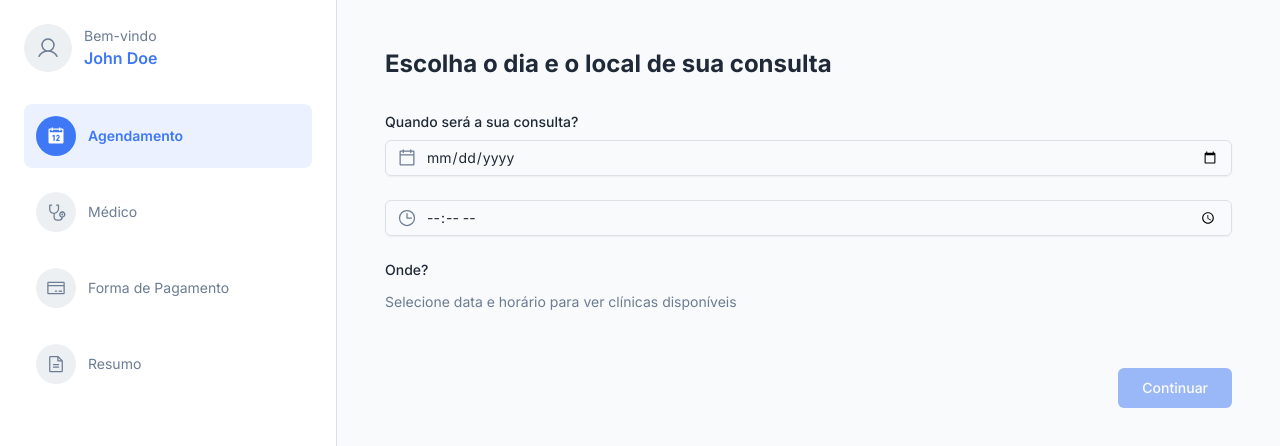
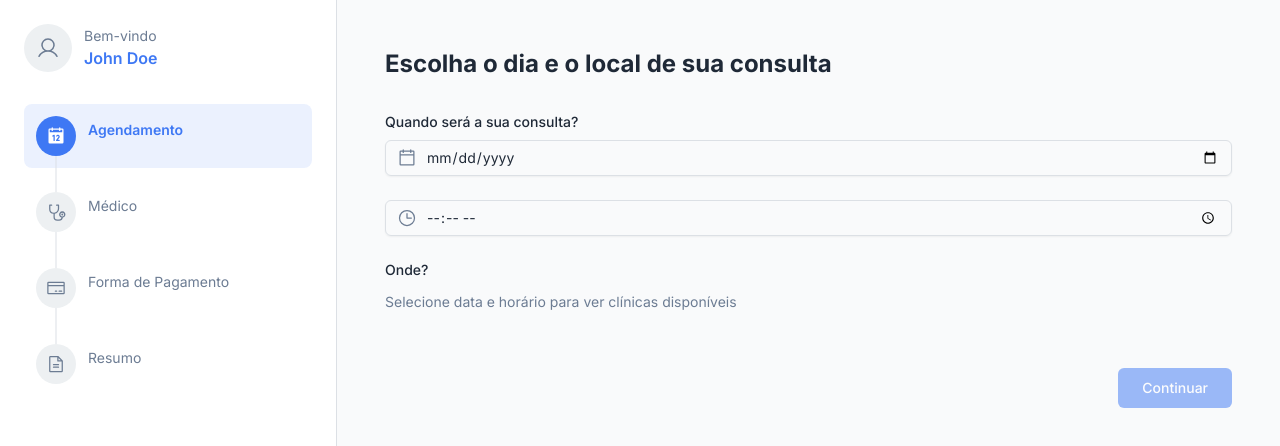
Before and after one commit to Miltonr87/medical-appointment, a Next.js app: page /appointment in a window 1280 px wide. Shown: the top 446 px of the page. Built offline with nearby package versions, Linux system fonts and the light colour scheme.

Commit message:
update buttons to match design system

```diff
--- a/src/components/AppointmentSidebar.tsx
+++ b/src/components/AppointmentSidebar.tsx
@@ -35,34 +35,40 @@ export const AppointmentSidebar = ({
         </div>
       </div>
 
-      <nav className="space-y-3">
-        {steps.map((step) => {
+      <nav className="space-y-3 relative">
+        {steps.map((step, index) => {
           const Icon = step.icon;
           const isActive = currentStep === step.number;
           const isCompleted = currentStep > step.number;
-
+          const isLast = index === steps.length - 1;
           return (
             <div
               key={step.number}
               className={cn(
-                'flex items-center gap-3 p-3 rounded-lg transition-colors duration-200',
-                isActive && 'bg-primary/10',
-                isCompleted && 'opacity-70'
+                'flex items-start gap-3 p-3 rounded-lg transition-colors duration-200 relative',
+                isActive && 'bg-primary/10'
               )}
             >
+              <div className="relative flex flex-col items-center">
                 <div
                   className={cn(
-                  'w-10 h-10 rounded-full flex items-center justify-center',
+                    'w-10 h-10 rounded-full flex items-center justify-center z-10',
                     isActive
+                      ? 'bg-primary text-primary-foreground'
+                      : isCompleted
                       ? 'bg-primary text-primary-foreground'
                       : 'bg-muted text-muted-foreground'
                   )}
                 >
                   <Icon size={20} weight={isActive ? 'fill' : 'regular'} />
                 </div>
+                {!isLast && (
+                  <div className="absolute top-10 left-1/2 -translate-x-1/2 w-px h-[36px] bg-border"></div>
+                )}
+              </div>
               <span
                 className={cn(
-                  'text-sm',
+                  'text-sm mt-1',
                   isActive
                     ? 'text-primary font-semibold'
                     : 'text-muted-foreground'
--- a/src/components/steps/DoctorStep.tsx
+++ b/src/components/steps/DoctorStep.tsx
@@ -126,13 +126,21 @@ export const DoctorStep = ({ onContinue, onBack }: DoctorStepProps) => {
           ))}
         </div>
       </div>
-      <div className="flex justify-between gap-3 pt-6">
-        <Button variant="outline" onClick={onBack} size="lg">
-          Voltar
-        </Button>
-        <Button onClick={handleContinue} disabled={!selectedDoctor} size="lg">
-          Continuar
-        </Button>
+      <div className="flex justify-end gap-3 pt-6">
+        <div className="flex justify-end gap-3 pt-6">
+          <Button
+            variant="ghost"
+            onClick={onBack}
+            size="lg"
+            className="text-muted-foreground hover:bg-muted"
+          >
+            Voltar
+          </Button>
+
+          <Button onClick={handleContinue} disabled={!selectedDoctor} size="lg">
+            Continuar
+          </Button>
+        </div>
       </div>
     </div>
   );
--- a/src/components/steps/PaymentStep.tsx
+++ b/src/components/steps/PaymentStep.tsx
@@ -43,6 +43,7 @@ export const PaymentStep = ({ onContinue, onBack }: PaymentStepProps) => {
           Selecione a forma de pagamento
         </h2>
       </div>
+
       <div className="space-y-3 max-w-md">
         {paymentMethods.map((method) => {
           const Icon = method.icon;
@@ -74,10 +75,16 @@ export const PaymentStep = ({ onContinue, onBack }: PaymentStepProps) => {
           );
         })}
       </div>
-      <div className="flex justify-between gap-3 pt-6">
-        <Button variant="outline" onClick={onBack} size="lg">
+      <div className="flex justify-end gap-3 pt-6">
+        <Button
+          variant="ghost"
+          onClick={onBack}
+          size="lg"
+          className="text-muted-foreground hover:bg-muted"
+        >
           Voltar
         </Button>
+
         <Button onClick={handleContinue} disabled={!selected} size="lg">
           Continuar
         </Button>
--- a/src/components/steps/SummaryStep.tsx
+++ b/src/components/steps/SummaryStep.tsx
@@ -151,8 +151,14 @@ export const SummaryStep = ({ onBack }: SummaryStepProps) => {
           </div>
         </div>
       </div>
-      <div className="flex justify-between gap-3 pt-6">
-        <Button variant="outline" onClick={onBack} size="lg" disabled={loading}>
+      <div className="flex justify-end gap-3 pt-6">
+        <Button
+          variant="ghost"
+          onClick={onBack}
+          size="lg"
+          disabled={loading}
+          className="text-muted-foreground hover:bg-muted"
+        >
           Voltar
         </Button>
         <Button onClick={handleConfirm} size="lg" disabled={loading}>
```
Lines whose indentation alone changed are shown as unchanged.
